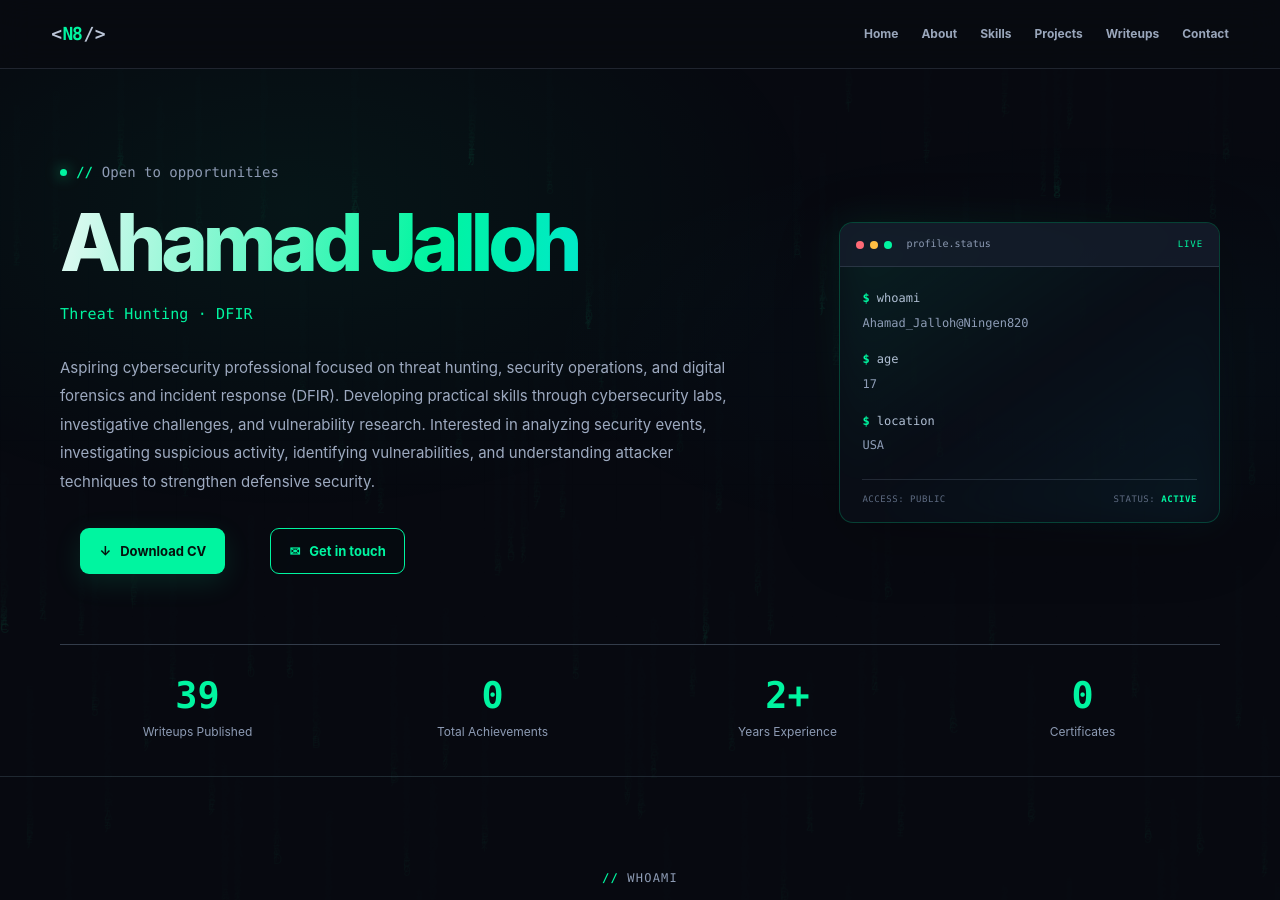
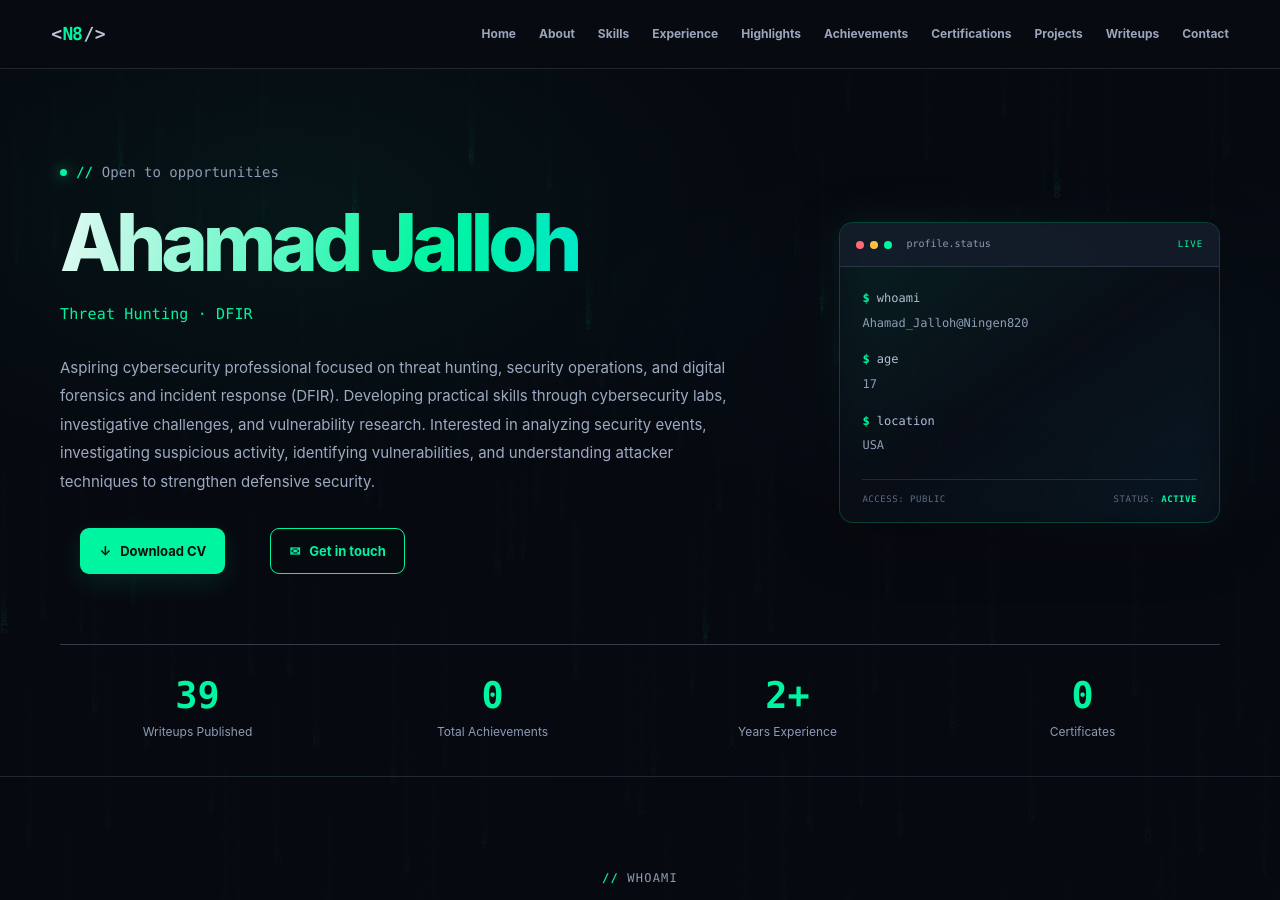
Before and after one commit to Ningen820/Ningen820.github.io, a Jekyll site: the page built from index.html, in a window 1280 px wide and 900 px high. Built offline with Jekyll 4.4.1, drawn with Linux system fonts in a browser that asks for light colours.

Commit message:
Update site-nav.html

```diff
--- a/_includes/site-nav.html
+++ b/_includes/site-nav.html
@@ -7,11 +7,11 @@
     <a class="nav-link" href="{{ '/' | relative_url }}">Home</a>
     <a class="nav-link" href="{{ '/' | relative_url }}#about">About</a>
     <a class="nav-link" href="{{ '/' | relative_url }}#skills">Skills</a>
-    <!-- <a class="nav-link" href="{{ '/' | relative_url }}#experience">Experience</a> -->
-    <!-- <a class="nav-link" href="{{ '/' | relative_url }}#highlights">Highlights</a> -->
-    <!-- <a class="nav-link" href="{{ '/' | relative_url }}#achievements">Achievements</a> -->
-    <!-- <a class="nav-link" href="{{ '/' | relative_url }}#certifications">Certifications</a> -->
-  <a class="nav-link" href="{{ '/' | relative_url }}#projects">Projects</a>
+    <a class="nav-link" href="{{ '/' | relative_url }}#experience">Experience</a>
+    <a class="nav-link" href="{{ '/' | relative_url }}#highlights">Highlights</a>
+    <a class="nav-link" href="{{ '/' | relative_url }}#achievements">Achievements</a>
+    <a class="nav-link" href="{{ '/' | relative_url }}#certifications">Certifications</a>
+    <a class="nav-link" href="{{ '/' | relative_url }}#projects">Projects</a>
     <a class="nav-link" href="{{ '/' | relative_url }}#writeups">Writeups</a>
     <a class="nav-link" href="{{ '/' | relative_url }}#contact">Contact</a>
   </nav>
```
